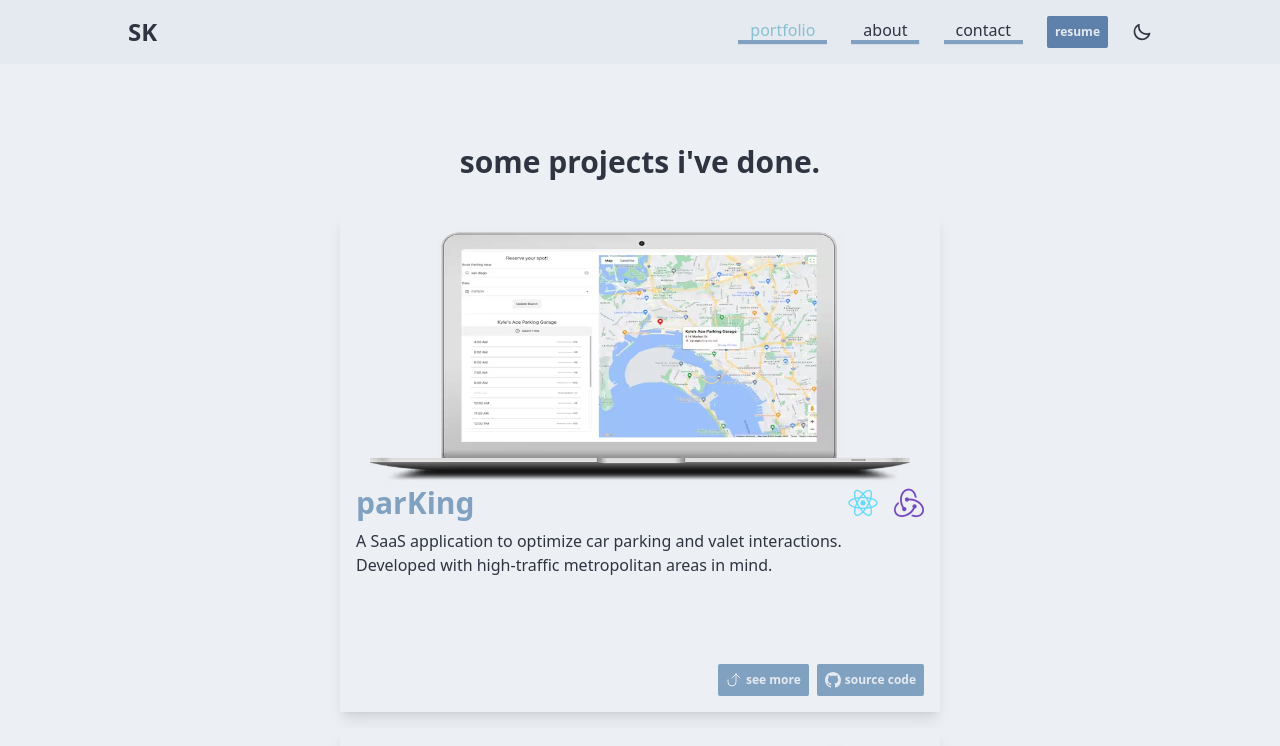
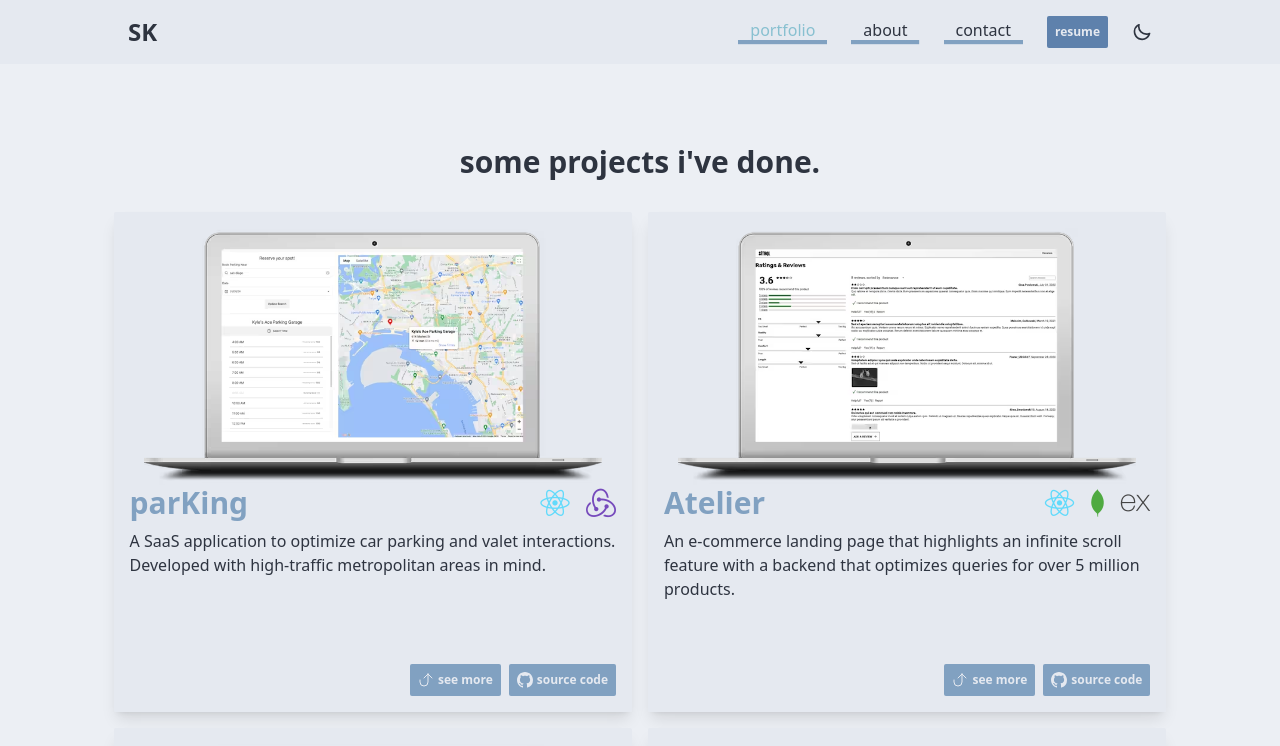
Before and after one commit to stevkim/portfolio, a React (Vite) app: page /portfolio in a window 1280 px wide. Shown: the top 746 px of the page. Built offline with nearby package versions, Linux system fonts and the light colour scheme; no server answers.

Commit message:
Changed the theme - customized it a bit so that it works better with the flow of the application.

```diff
--- a/src/components/TechStack.tsx
+++ b/src/components/TechStack.tsx
@@ -1,8 +1,7 @@
 import { ICONS } from '../assets/siteData.js';
 
 const TechStack = () => (
-  <div className="text-center flex flex-col items-center">
-    <div className='border-2 p-10 rounded-sm  bg-base-200'>
+  <div className='border-2 p-10 rounded-sm bg-base-200 text-center flex flex-col items-center w-fit mx-auto'>
     <h3 className='text-3xl mb-8 font-semibold'>my tech stack.</h3>
     <div className='grid grid-cols-3 gap-2'>
       {
@@ -12,8 +11,6 @@ const TechStack = () => (
       }
     </div>
   </div>
-  </div>
 )
 
-
 export default TechStack;
--- a/src/components/home/HeroProjectCard.tsx
+++ b/src/components/home/HeroProjectCard.tsx
@@ -1,4 +1,4 @@
-import type { Project } from "../../assets/siteData";
+import type { Project } from "../../assets/siteDataTypes";
 import GithubBtn from "../GithubBtn";
 
 interface Props {
--- a/src/components/nav/ToggleTheme.tsx
+++ b/src/components/nav/ToggleTheme.tsx
@@ -1,6 +1,6 @@
 import { useState, useEffect } from 'react';
 
-type Theme = 'nord' | 'night';
+type Theme = 'nord' | 'dim';
 
 const ToggleTheme = () => {
   const html = document.querySelector('html');
@@ -12,9 +12,9 @@ const ToggleTheme = () => {
 
   const toggle = () => {
     if (theme === 'nord') {
-      return setTheme('night');
+      return setTheme('dim');
     }
-    if (theme === 'night') {
+    if (theme === 'dim') {
       return setTheme('nord');
     }
   }
--- a/src/components/nav/nav.css
+++ b/src/components/nav/nav.css
@@ -1,7 +1,7 @@
 .nav-link {
   transition: all .1s linear;
   background: linear-gradient(to right, oklch(var(--p)) 50%, oklch(var(--s)) 50%);
-  background-size: 200% 100%;
+  background-size: 210% 100%;
   background-position: right bottom;
 }
 
--- a/src/components/project-card/ProjectCard.tsx
+++ b/src/components/project-card/ProjectCard.tsx
@@ -27,15 +27,16 @@ const ProjectCard = ({ project, activeState, index }:Props) => {
       initial={{ y: 200, opacity: 0 }}
       animate={{ y: 0, opacity: 1 }}
       transition={{ delay: index * 0.1 }}
+      className="w-full md:w-[45%] flex justify-center"
     >
       <div
-        className={`card-wrapper relative h-[400px] lg:h-[500px] w-[600px] shadow-lg bg-base-100 p-8 transition-all ${active === project.name ? 'card-toggle' : ''} overflow-hidden rounded-sm`}
+        className={`card-wrapper relative h-[400px] lg:h-[500px] w-full max-w-[600px] shadow-lg bg-base-400 p-8 transition-all ${active === project.name ? 'card-toggle' : ''} overflow-hidden rounded-sm`}
       >
-        <div className={`card-front z-[2] absolute bg-base-100 w-full h-full top-0 left-0 ${active === project.name ? 'translate-x-[100%]' : 'translate-x-[0]'} p-4`}>
-          <img  src={project.image} alt={project.name} width='300px' height='300px' className="w-[95%] h-[50%] lg:h-[55%] mx-auto" />
+        <div className={`card-front z-[2] absolute bg-base-200 w-full h-full top-0 left-0 ${active === project.name ? 'translate-x-[100%]' : 'translate-x-[0]'} p-4`}>
+          <img  src={project.image} alt={project.name} width='300px' height='300px' className="w-[95%] h-[50%] lg:h-[55%] mx-auto object-contain" />
           <div className="h-[40%]">
             <div className="flex items-center justify-between mb-2">
-              <h2 className="text-2xl md:text-3xl font-semibold text-secondary">{project.name}</h2>
+              <h2 className="text-2xl lg:text-3xl font-semibold text-secondary">{project.name}</h2>
               <UsedStack projectName={project.name} skills={project.stack} />
             </div>
             <div className="text-base mb-auto">{project.description}</div>
--- a/src/lib/randomProjects.ts
+++ b/src/lib/randomProjects.ts
@@ -1,4 +1,4 @@
-import type { Project } from "../assets/siteData";
+import type { Project } from "../assets/siteDataTypes";
 import { Projects } from "../assets/siteData";
 
 const randomProjects = ():Project[] => {
--- a/tailwind.config.js
+++ b/tailwind.config.js
@@ -9,6 +9,12 @@ export default {
   },
   plugins: [require('daisyui')],
   daisyui: {
-    themes: ['nord', 'night']
+    themes: ['nord', {
+      dim: {
+        ...require('daisyui/src/theming/themes')['dim'],
+        secondary: '#D4F1F4',
+        accent: '#145DA0'
+      }
+    }]
   }
 }
```
Lines whose indentation alone changed are shown as unchanged.
